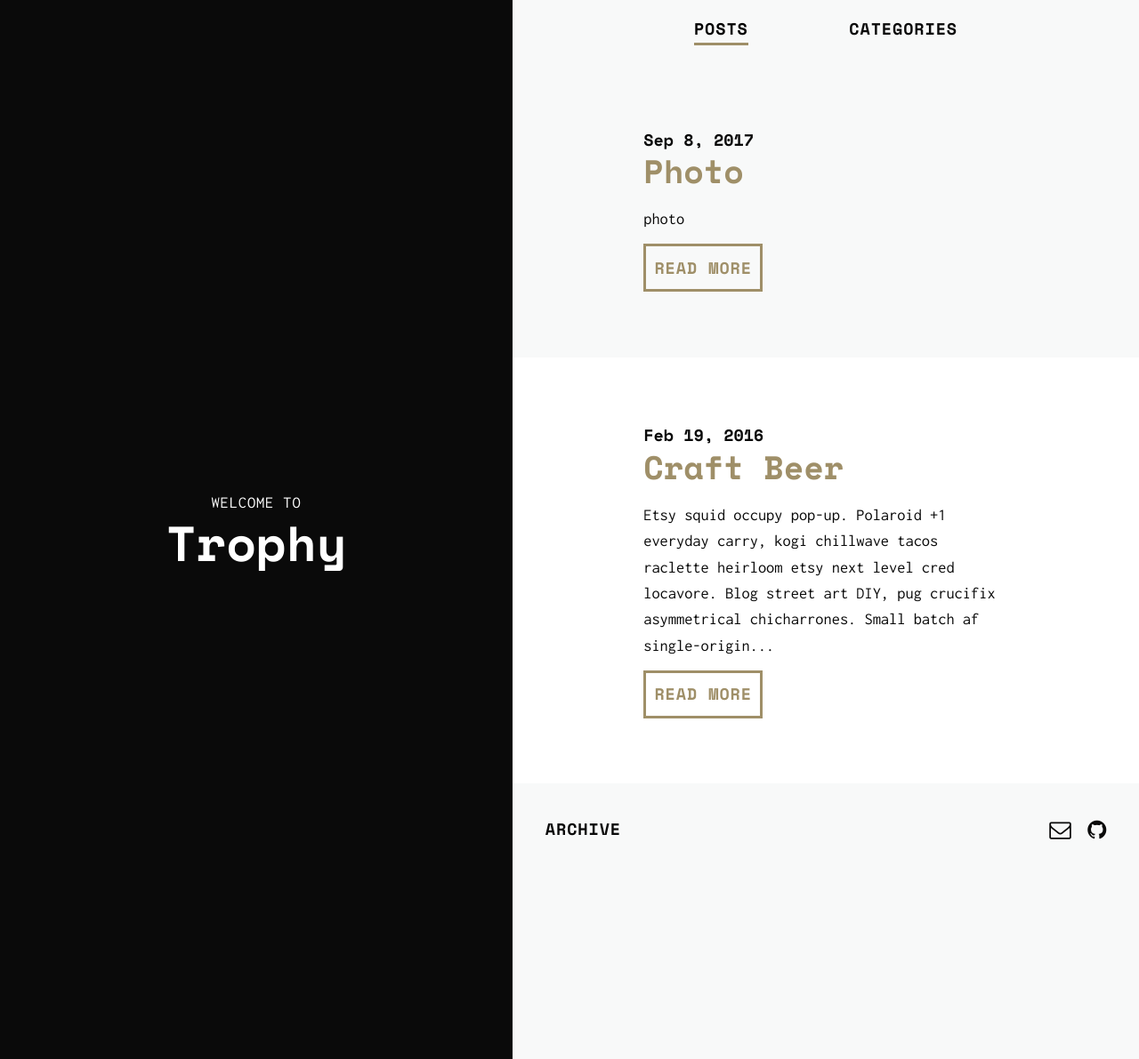
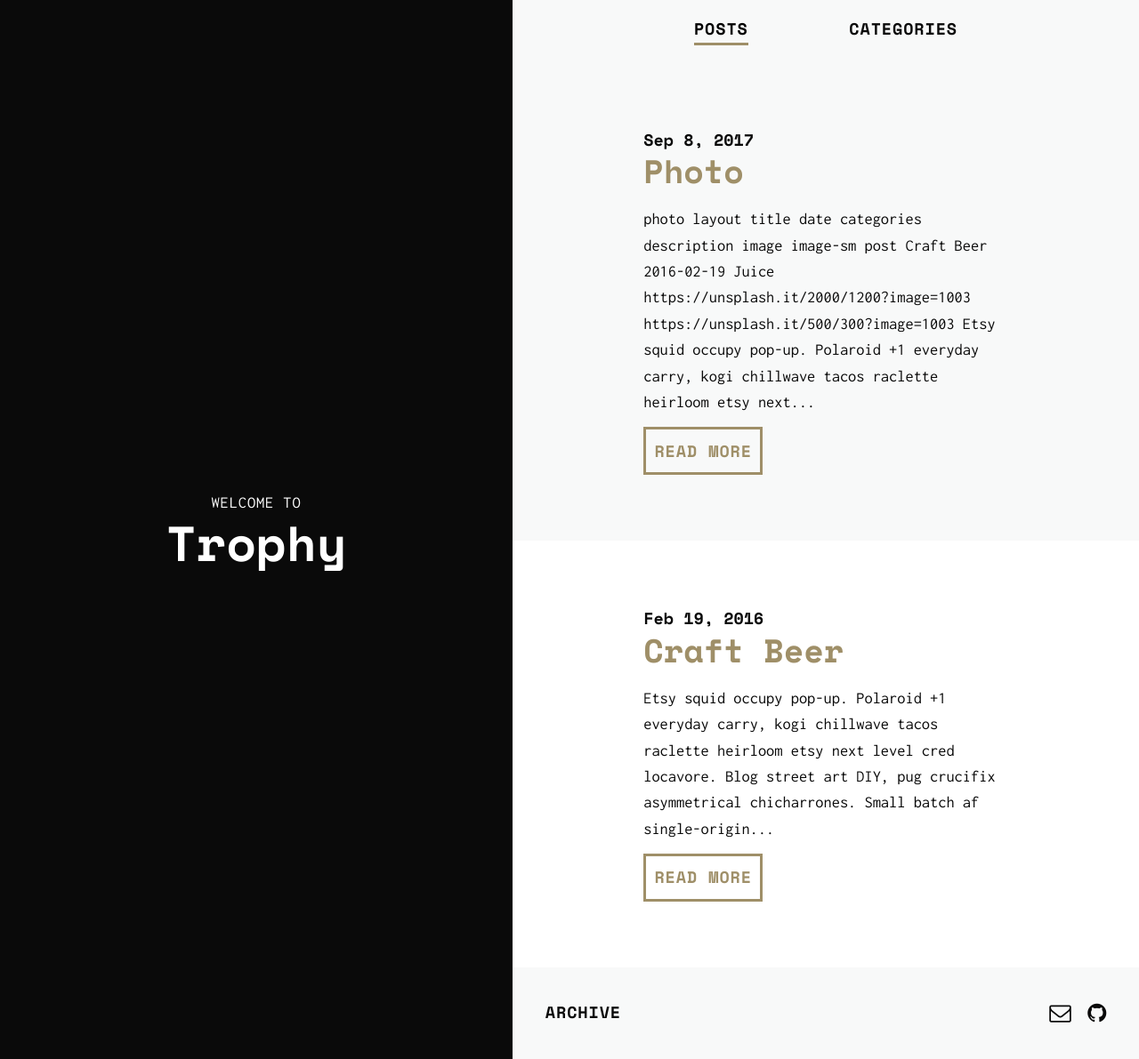
Before and after one commit to zhangjing9898/zhangjing9898.github.io, a Jekyll site: the page built from index.html, in a window 1280 px wide and 1191 px high. Shown: the whole window at 89% size. Built offline with Jekyll 4.4.1, drawn with Linux system fonts in a browser that asks for light colours; nearby versions of some CDN libraries; the list of posts is cut into pages by our own code; some of the changed lines change nothing that is shown.

Commit message:
Update 2017-09-08-photo.markdown

```diff
--- a/_posts/2017-09-08-photo.markdown
+++ b/_posts/2017-09-08-photo.markdown
@@ -1 +1,18 @@
 # photo
+layout	title	date	categories	description	image	image-sm
+post
+Craft Beer
+2016-02-19
+Juice
+https://unsplash.it/2000/1200?image=1003
+https://unsplash.it/500/300?image=1003
+Etsy squid occupy pop-up. Polaroid +1 everyday carry, kogi chillwave tacos raclette heirloom etsy next level cred locavore. Blog street art DIY, pug crucifix asymmetrical chicharrones. Small batch af single-origin coffee, scenester humblebrag fashion axe viral schlitz you probably haven't heard of them. Kickstarter synth poutine brunch hoodie. Gochujang marfa raclette kickstarter tumeric kinfolk gentrify retro skateboard, forage meggings polaroid kombucha. Tilde mlkshk fam meggings.
+
+Actually YOLO marfa tofu shabby chic snackwave. Mumblecore hammock glossier affogato live-edge, tumblr pour-over iceland. Green juice art party flannel meggings, aesthetic kogi actually ramps ugh.
+Church-key crucifix messenger bag health goth
+Try-hard artisan direct trade
+Cold-pressed selfies
+Actually YOLO marfa tofu shabby chic snackwave. Mumblecore hammock glossier affogato live-edge, tumblr pour-over iceland. Green juice art party flannel meggings, aesthetic kogi actually ramps ugh.
+Church-key crucifix messenger bag health goth
+Try-hard artisan direct trade
+Cold-pressed selfies
```
